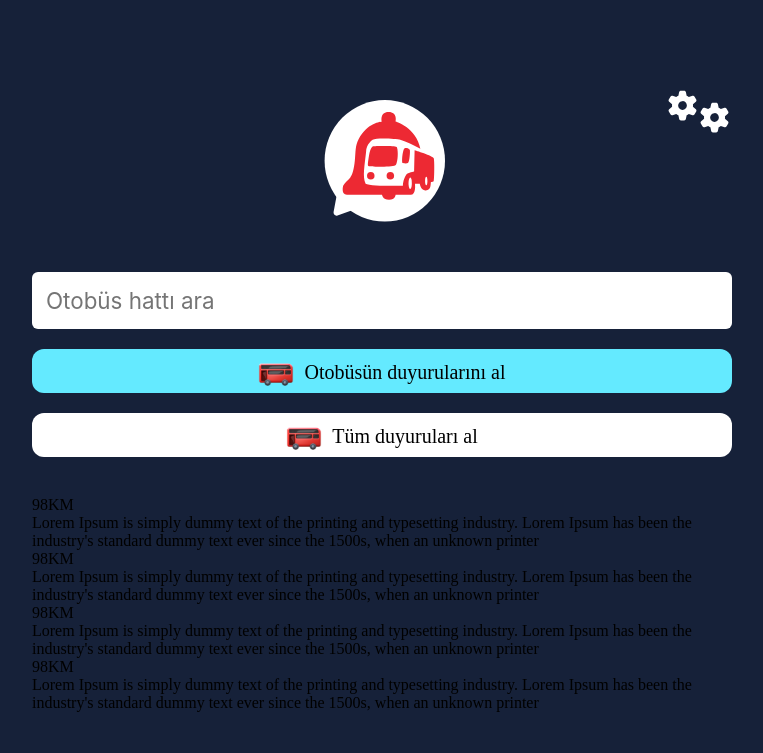
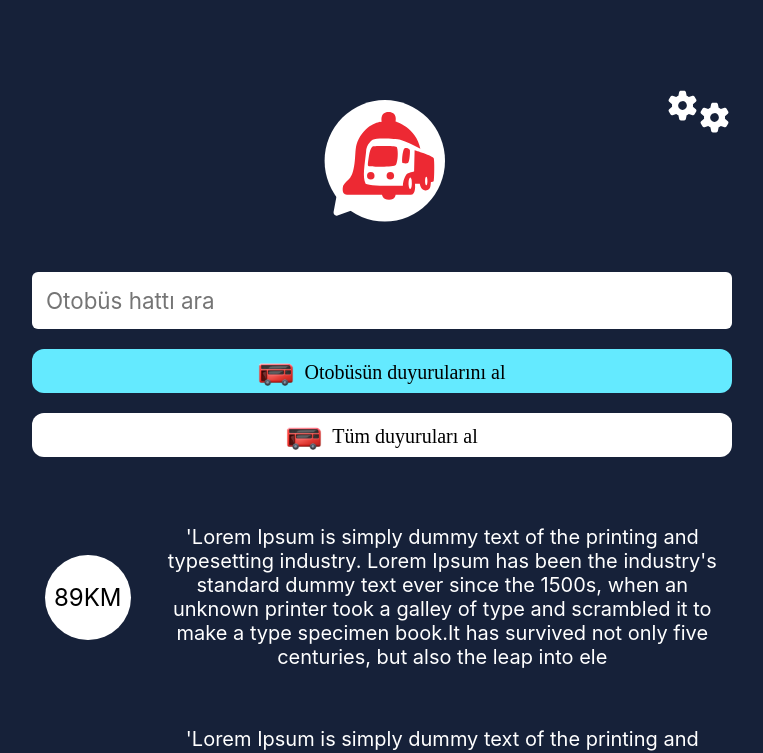
Before and after one commit to yasinkarax/iettduyuru.app, a Vue app: page / in a window 1280 px wide. Shown: the top 753 px of the page, without its empty margins (258-1021 px from the left). Built offline with nearby package versions, Linux system fonts and the light colour scheme.

Commit message:
Feat(ui): create new component for announcements
Why:
-To display and manage announcements of buses in
separate component.

```diff
--- a/src/components/announcement.vue
+++ b/src/components/announcement.vue
@@ -1,12 +1,47 @@
 <template>
-  <div class="announcement">
-    <div class="busId">98KM</div>
-    <div class="busAnnouncements">
-      Lorem Ipsum is simply dummy text of the printing and typesetting industry. Lorem Ipsum has been the industry's standard dummy text ever since the 1500s, when an unknown printer
-    </div>
+  <div id="announcement">
+ <div id="busId"><span>{{ busId }}</span></div>
+ <div id="busAnno">
+   {{ busAnno }}
+ </div>
   </div>
 </template>
 <script>
+export default {
+  name: 'announcement',
+  data() {
+ return {
+   busId: '89km',
+   busAnno: "'Lorem Ipsum is simply dummy text of the printing and typesetting industry. Lorem Ipsum has been the industry's standard dummy text ever since the 1500s, when an unknown printer took a galley of type and scrambled it to make a type specimen book.It has survived not only five centuries, but also the leap into ele"
+ }
+  }
+}
+</script>
+<style scoped lang="sass">
+@use '@/assets/style/_variables' as *
+#announcement
+  display: flex
+  justify-content: center
+  align-items: center
+  gap: 35px
+  padding: 29px 13px
 
-</script>
-<style scoped></style>
+#busId
+ padding: 28px 9px
+ display: flex
+ white-space: nowrap
+ justify-content: center
+ align-items: center
+ border-radius: 50%
+ background: #fff
+ color: #000
+ text-transform: uppercase
+ font-family: "SF Pro Text"
+ font-size: 1.5rem
+
+#busAnno
+  font-size: 20px
+  font-family: $fontFamily
+  color: #fff
+  text-align: center
+</style>
```
